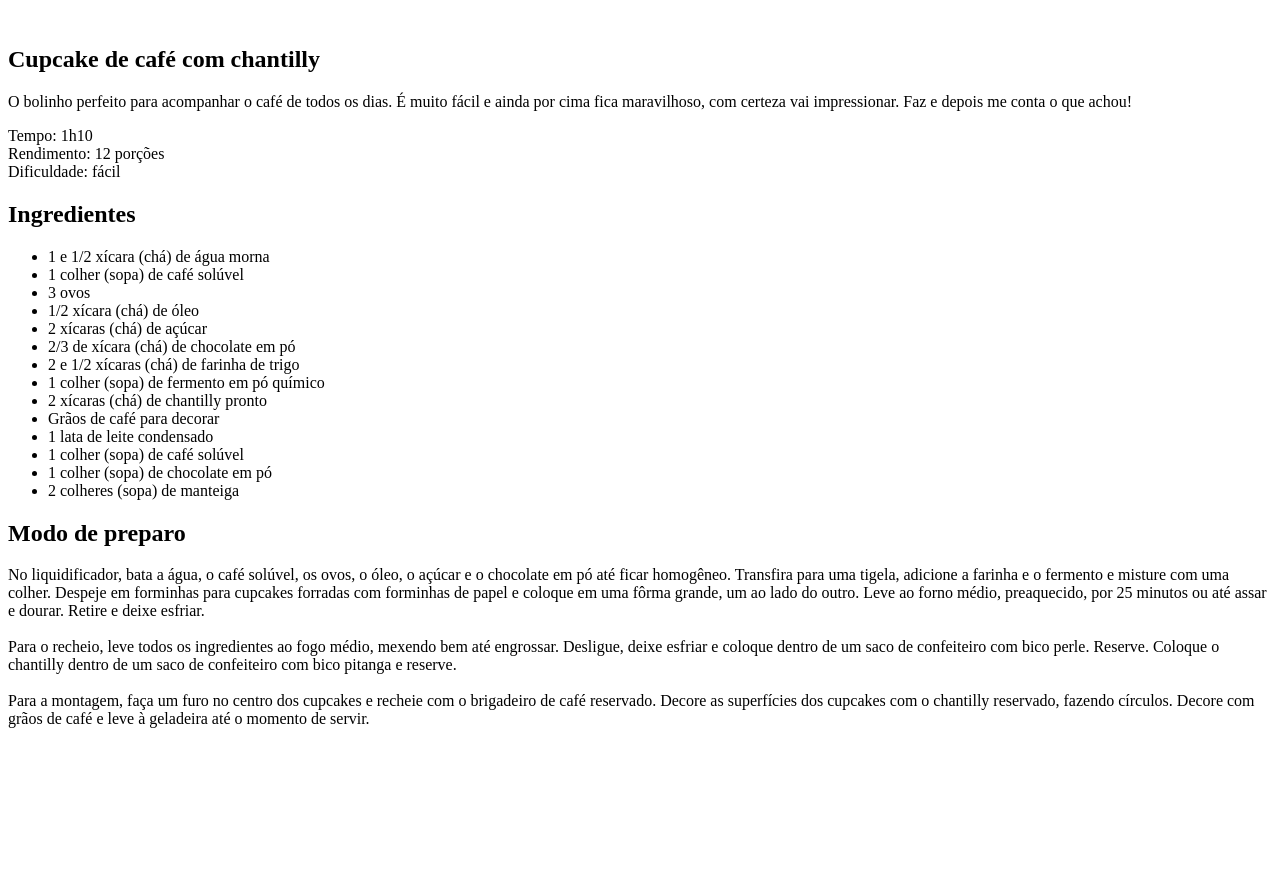
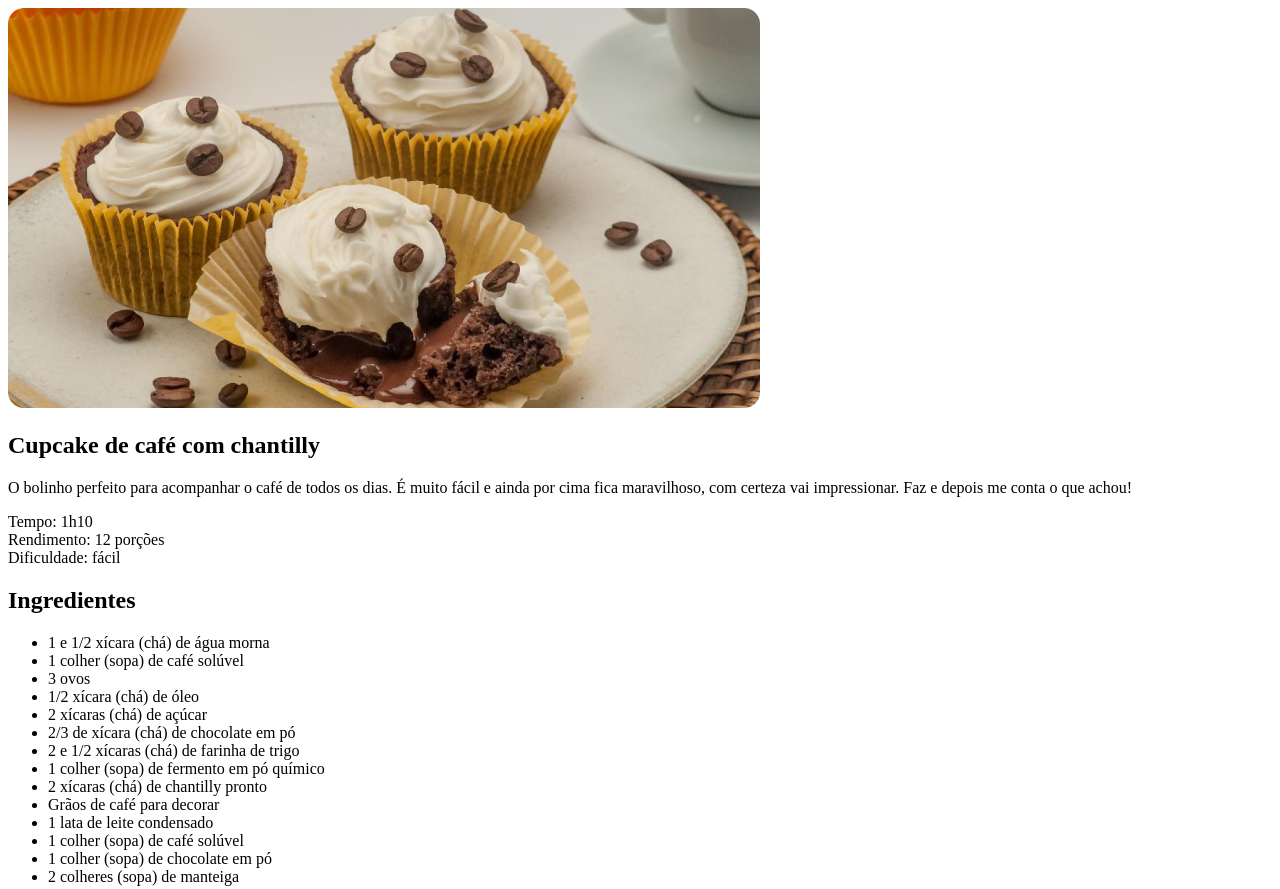
Before and after one commit to WalberRanniere/recipe-page, a plain HTML site: page index.html in a window 1280 px wide. Shown: the top 889 px of the page. Before the commit the page ends 800 px from the top, so only its background shows below. Drawn offline with Linux system fonts and the light colour scheme.

Commit message:
add images in the project

```diff
--- a/index.html
+++ b/index.html
@@ -4,10 +4,11 @@
     <meta charset="UTF-8">
     <meta name="viewport" content="width=device-width, initial-scale=1.0">
     <title>Página de Receita</title>
+    <link rel="stylesheet" href="assets/css/style.css">
 </head>
 <body>
     <div id="page">
-        <img src="" alt="">
+        <img src="assets/img/main-image.png" alt="Imagem deum Cupcake com grãos de café e chantilly">
         <main>
             <section id="about">
                 <h1>Cupcake de café com chantilly</h1>
```
Also changed, not shown: assets/css/style.css (added), assets/img/bg-image.jpg (added), assets/img/main-image.png (added).
